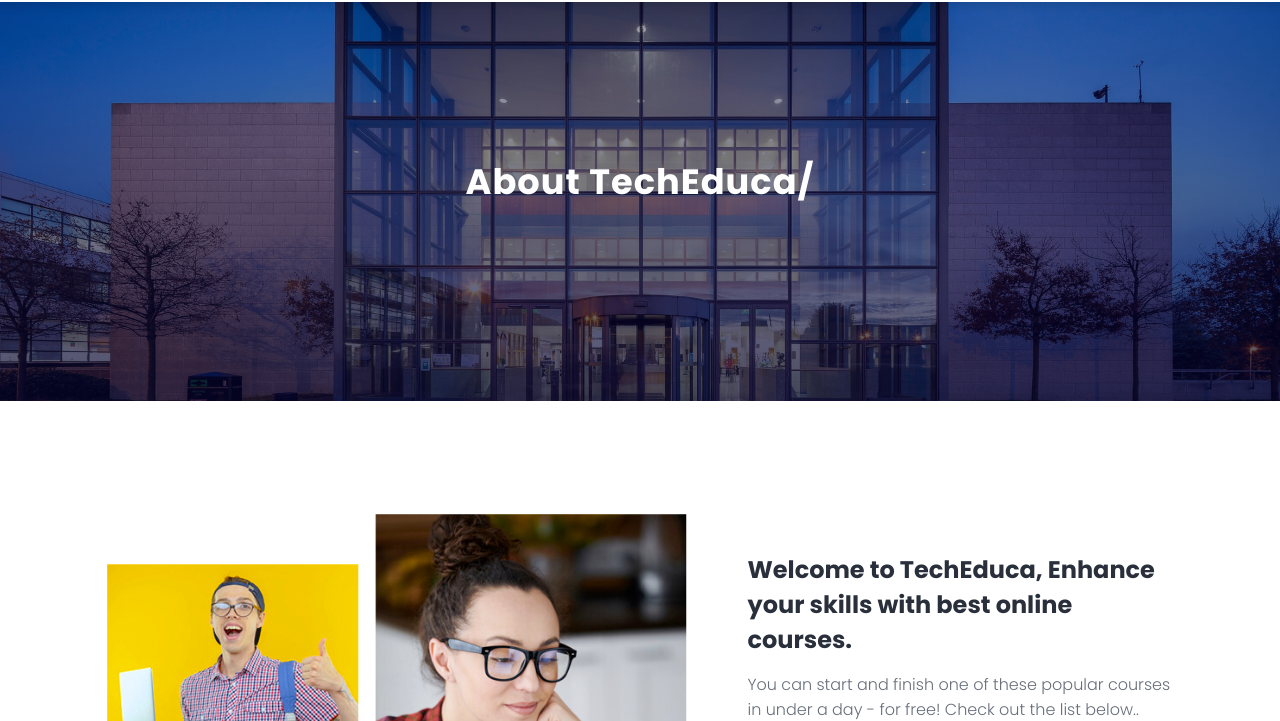
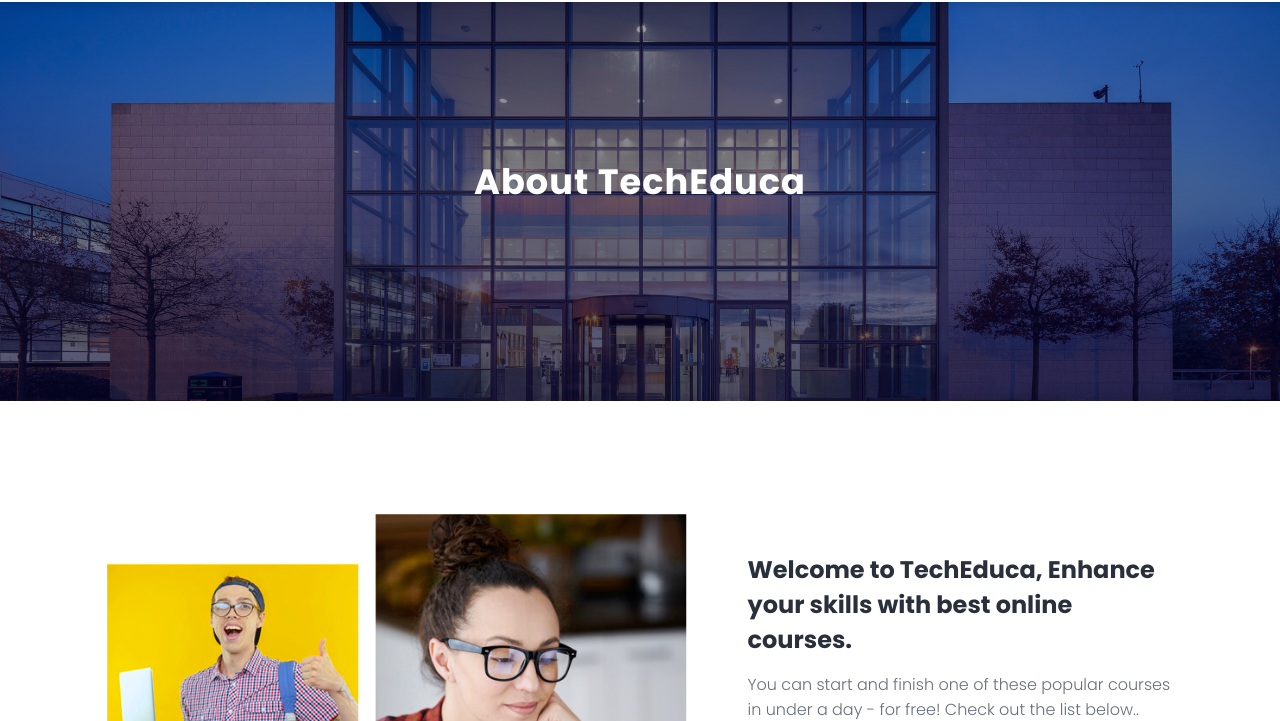
Before and after one commit to keerthigganiga/StudentForm, a plain HTML site: page education-website-main/about.html in a window 1280 px wide. Shown: the part 79-800 px from the top of the page. Drawn offline with nearby package versions, Linux system fonts and the light colour scheme.

Commit message:
Update about.html

```diff
--- a/education-website-main/about.html
+++ b/education-website-main/about.html
@@ -39,7 +39,7 @@
 	<!-- Hero section starts from here -->
 	<section id="about-home">
 		<h2>
-			About TechEduca/
+			About TechEduca
 		</h2>
 	</section>
 	<!-- Hero section ends from here -->
```
